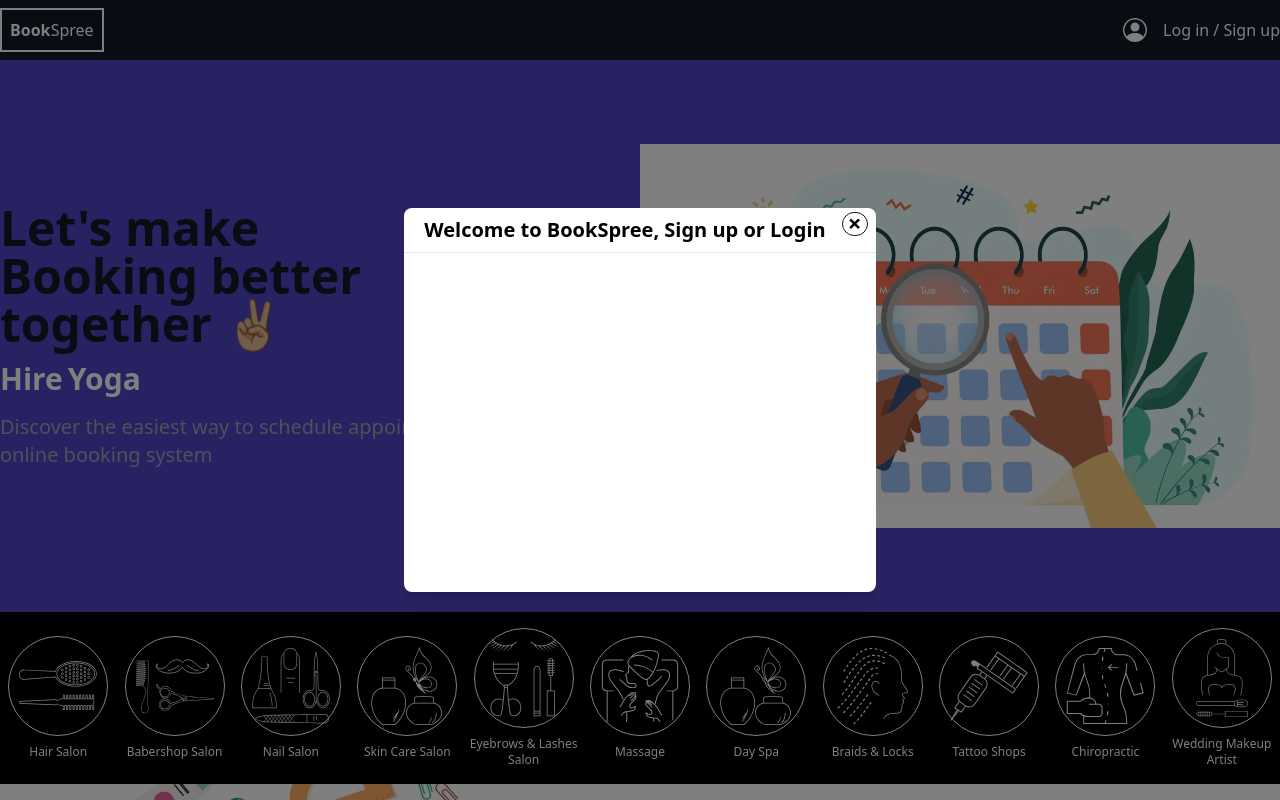
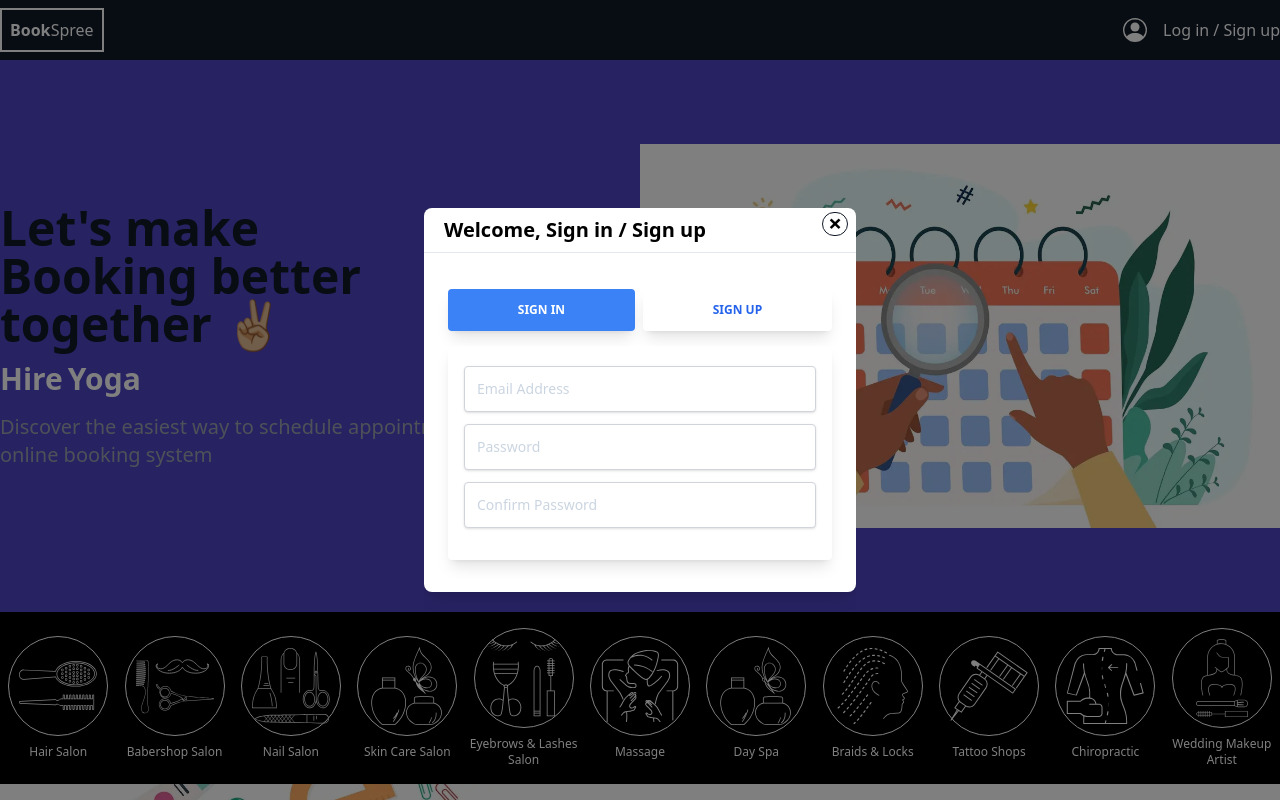
Before and after one commit to BisiDavi/square-booking, a Next.js app: page / in a window 1280 px wide. Both pictures are taken after a click on the button "Log in / Sign up". Shown: the top 800 px of the page. Built offline with nearby package versions, Linux system fonts and the light colour scheme.

Commit message:
auth form updated

```diff
--- a/components/Form/AuthForm.tsx
+++ b/components/Form/AuthForm.tsx
@@ -1,5 +1,30 @@
-export default function AuthForm() {
+import authFormContent from "@/json/auth-form.json";
+import Input from "@/components/Input";
+
+export function SignupForm() {
   return (
-    <div>AuthForm</div>
-  )
+    <form>
+      {authFormContent.signin.map((formElement, index) => (
+        <Input
+          key={`${formElement.type}-${index}`}
+          placeholder={formElement.placeholder}
+          type={formElement.type}
+        />
+      ))}
+    </form>
+  );
 }
+
+export function SigninForm() {
+  return (
+    <form>
+      {authFormContent.signup.map((formElement, index) => (
+        <Input
+          key={`${formElement.type}-${index}`}
+          placeholder={formElement.placeholder}
+          type={formElement.type}
+        />
+      ))}
+    </form>
+  );
+}
--- /dev/null
+++ b/components/Form/AuthFormSchema.ts
@@ -0,0 +1,21 @@
+import * as yup from "yup";
+
+export const signinFormSchema = yup.object({
+  email: yup
+    .string()
+    .email("Enter a vaild email address")
+    .required("E-mail address is required"),
+  password: yup.string().min(6).required("Password is required"),
+});
+
+export const signupFormSchema = yup.object({
+  email: yup
+    .string()
+    .email("Enter a vaild email address")
+    .required("E-mail address is required"),
+  password: yup.string().min(6).required("Password is required"),
+  confirmPassword: yup
+    .string()
+    .required("Confirm password is required")
+    .oneOf([yup.ref("password"), null], "Passwords must match"),
+});
--- a/components/Header.tsx
+++ b/components/Header.tsx
@@ -13,7 +13,7 @@ export default function Header() {
         <div className="button-group flex items-center">
           <Button
             text="Log in / Sign up"
-            className="text-white flex items-center hover:text-red-300"
+            className="text-white flex items-center hover:text-gray-500"
             type="button"
             icon={<BsPersonCircle className="mr-4 text-2xl" />}
             onClick={() => toggleModal("auth-modal")}
--- /dev/null
+++ b/components/Input.tsx
@@ -0,0 +1,29 @@
+interface Props {
+  icon?: JSX.Element;
+  placeholder: string;
+  type: string;
+  onChange?: () => void;
+}
+
+export default function Input({
+  icon,
+  onChange,
+  placeholder,
+  type = "text",
+}: Props) {
+  return (
+    <div className="relative flex w-full flex-wrap items-stretch mb-3">
+      {icon && (
+        <span className="z-10 h-full leading-snug font-normal absolute text-center text-slate-300 absolute bg-transparent rounded text-base items-center justify-center w-8 pl-3 py-3">
+          {icon}
+        </span>
+      )}
+      <input
+        type={type}
+        placeholder={placeholder}
+        className="px-3 py-3 border border-gray-300 placeholder-slate-300 text-slate-600 relative bg-white bg-white rounded text-sm shadow outline-none focus:outline-none focus:ring w-full"
+        onChange={onChange}
+      />
+    </div>
+  );
+}
--- /dev/null
+++ b/components/Modal/AuthModal.tsx
@@ -0,0 +1,22 @@
+import Modal from "@/components/Modal";
+import Tabs from "@/components/Tab";
+import { SigninForm, SignupForm } from "@/components/Form/AuthForm";
+import useUI from "@/hooks/useUI";
+
+export default function AuthModal() {
+  const { modal, toggleModal } = useUI();
+
+  return (
+    <Modal
+      title="Welcome, Sign in / Sign up"
+      modal={modal}
+      toggleModal={toggleModal}
+    >
+      <Tabs
+        tabHeader={["Sign in", "Sign up"]}
+        tabBody1={<SigninForm />}
+        tabBody2={<SignupForm />}
+      />
+    </Modal>
+  );
+}
--- a/components/Modal/index.tsx
+++ b/components/Modal/index.tsx
@@ -1,13 +1,18 @@
 import { PropsWithChildren } from "react";
 
-import useUI from "@/hooks/useUI";
 
 interface Props {
   title?: string;
+  toggleModal: (value: null | "auth-modal") => void;
+  modal: null | "auth-modal";
 }
 
-export default function Modal({ children, title }: PropsWithChildren<Props>) {
-  const { modal, toggleModal } = useUI();
+export default function Modal({
+  children,
+  title,
+  modal,
+  toggleModal,
+}: PropsWithChildren<Props>) {
   return (
     <>
       {modal === "auth-modal" ? (
--- a/components/ServiceIconView.tsx
+++ b/components/ServiceIconView.tsx
@@ -46,7 +46,7 @@ export default function ServiceIconView() {
       {serviceIcons.map((serviceIcon) => (
         <li
           key={serviceIcon.icon}
-          className="flex  flex-col justify-center mx-auto items-center text-center bg-dark-800 rounded-full w-1/6"
+          className="flex flex-col justify-center mx-auto items-center text-center bg-dark-800 rounded-full w-1/6"
         >
           <span className="icon hover:bg-gray-500 flex mx-auto">
             {displayServiceIcon(serviceIcon.icon)}
--- /dev/null
+++ b/components/Tab/TabItem.tsx
@@ -0,0 +1,24 @@
+interface Props {
+  setOpenTab: (tab: number) => void;
+  openTab: number;
+  index: number;
+  text: string;
+}
+
+export default function TabItem({ setOpenTab, openTab, index, text }: Props) {
+  const tabActiveClassName =
+    openTab === index ? "bg-blue-500 text-white" : "text-blue-600";
+  return (
+    <li className="-mb-px mr-2 last:mr-0 flex-auto text-center">
+      <a
+        className={`text-xs font-bold uppercase px-5 py-3 ${tabActiveClassName} shadow-lg rounded block leading-normal`}
+        onClick={() => setOpenTab(index)}
+        data-toggle="tab"
+        href={`#link${index}`}
+        role="tablist"
+      >
+        {text}
+      </a>
+    </li>
+  );
+}
--- /dev/null
+++ b/components/Tab/index.tsx
@@ -0,0 +1,48 @@
+import { useState } from "react";
+
+import TabItem from "@/components/Tab/TabItem";
+
+interface Props {
+  tabBody1: JSX.Element;
+  tabBody2: JSX.Element;
+  tabHeader: [string, string];
+}
+
+export default function Tabs({ tabBody1, tabBody2, tabHeader }: Props) {
+  const [openTab, setOpenTab] = useState(0);
+  console.log("openTab", openTab);
+  return (
+    <>
+      <div className="flex flex-wrap w-96">
+        <div className="w-full">
+          <ul
+            className="flex mb-0 list-none flex-wrap pt-3 pb-4 flex-row"
+            role="tablist"
+          >
+            {tabHeader.map((tab, index) => (
+              <TabItem
+                key={`${tab}-${index}`}
+                index={index}
+                openTab={openTab}
+                text={tab}
+                setOpenTab={setOpenTab}
+              />
+            ))}
+          </ul>
+          <div className="relative flex flex-col min-w-0 break-words bg-white w-full mb-6 shadow-lg rounded">
+            <div className="px-4 py-5 flex-auto">
+              <div className="tab-content tab-space">
+                <div className={openTab === 0 ? "block" : "hidden"} id="link1">
+                  {tabBody1}
+                </div>
+                <div className={openTab === 1 ? "block" : "hidden"} id="link2">
+                  {tabBody2}
+                </div>
+              </div>
+            </div>
+          </div>
+        </div>
+      </div>
+    </>
+  );
+}
--- /dev/null
+++ b/json/auth-form.json
@@ -0,0 +1,11 @@
+{
+  "signin": [
+    { "placeholder": "Email Address", "type": "email", "icon": "email" },
+    { "placeholder": "Password", "type": "password", "icon": "passowrd" }
+  ],
+  "signup": [
+    { "placeholder": "Email Address", "type": "email", "icon": "email" },
+    { "placeholder": "Password", "type": "password", "icon": "passowrd" },
+    { "placeholder": "Confirm Password", "type": "password" }
+  ]
+}
--- a/layout/default-layout.tsx
+++ b/layout/default-layout.tsx
@@ -2,12 +2,12 @@ import { PropsWithChildren } from "react";
 
 import Header from "@/components/Header";
 import Footer from "@/components/Footer";
-import Modal from "@/components/Modal";
+import AuthModal from "@/components/Modal/AuthModal";
 
 export default function DefaultLayout({ children }: PropsWithChildren<{}>) {
   return (
     <>
-      <Modal title="Welcome to BookSpree, Sign up or Login" />
+      <AuthModal />
       <Header />
       {children}
       <Footer />
```
